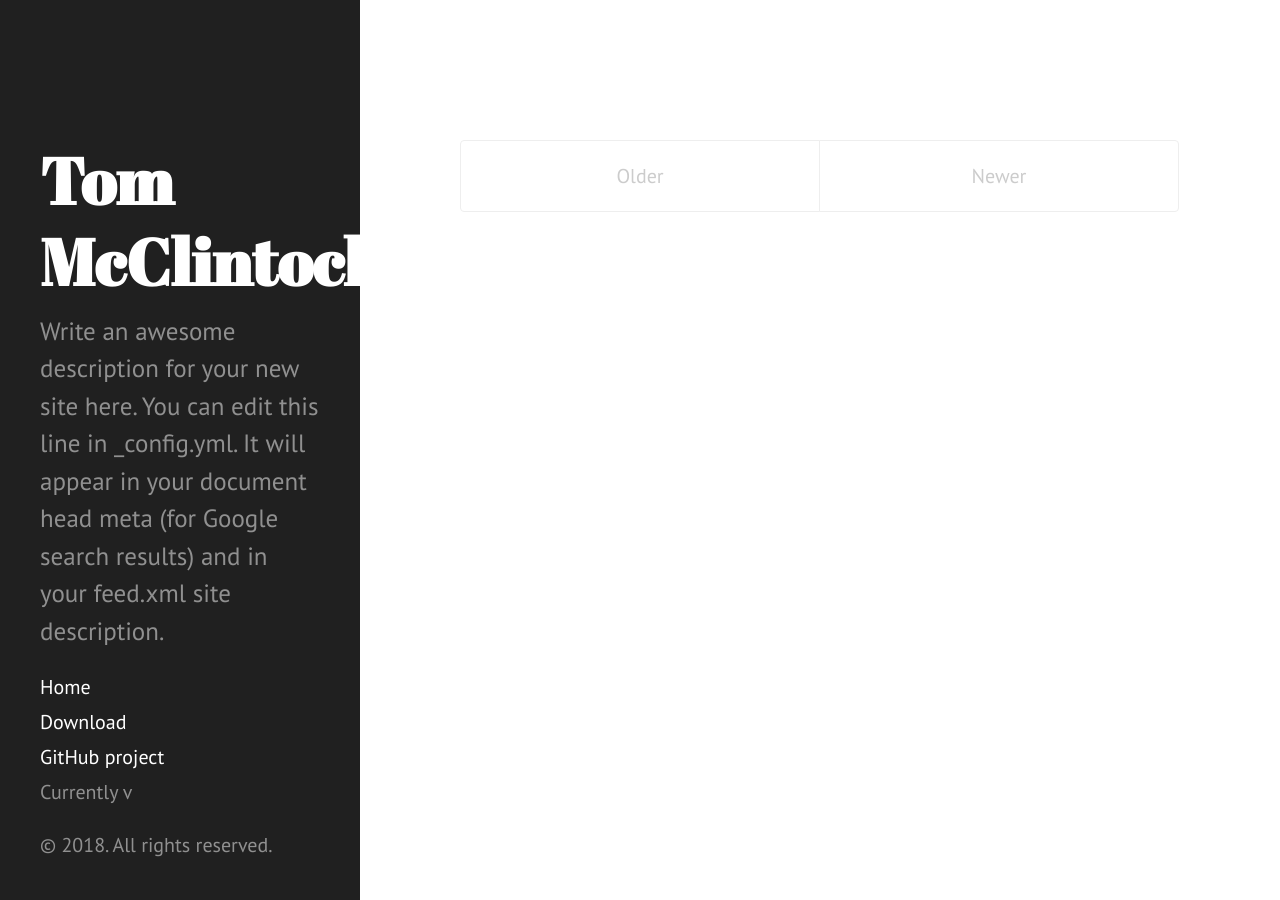
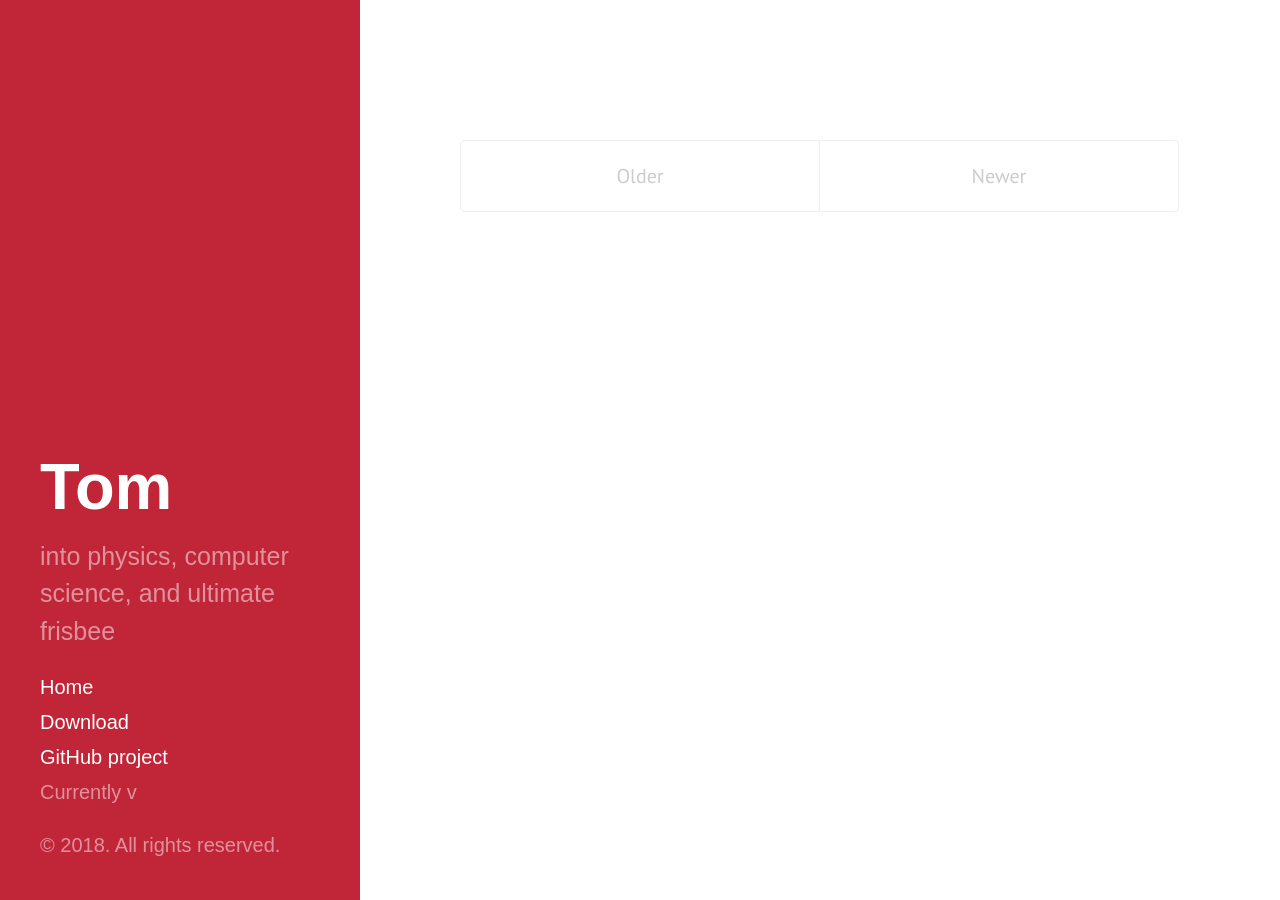
Before and after one commit to tmcclintock/temp.webpage, a Jekyll site: the page built from index.html, in a window 1280 px wide. Built offline with Jekyll 4.4.1, drawn with Linux system fonts in a browser that asks for light colours.

Commit message:
Working on having my own test theme.

```diff
--- a/_config.yml
+++ b/_config.yml
@@ -1,28 +1,14 @@
-# Welcome to Jekyll!
-#
-# This config file is meant for settings that affect your whole blog, values
-# which you are expected to set up once and rarely edit after that. If you find
-# yourself editing this file very often, consider using Jekyll's data files
-# feature for the data you need to update frequently.
-#
-# For technical reasons, this file is *NOT* reloaded automatically when you use
-# 'bundle exec jekyll serve'. If you change this file, please restart the server process.
-
-# Site settings
-# These are used to personalize your new site. If you look in the HTML files,
-# you will see them accessed via {{ site.title }}, {{ site.email }}, and so on.
-# You can create any custom variable you would like, and they will be accessible
-# in the templates via {{ site.myvariable }}.
-title: Tom McClintock
-email: tmcclintock89@gmail.com
+title: Tom
 description: >- # this means to ignore newlines until "baseurl:"
-  Write an awesome description for your new site here. You can edit this
-  line in _config.yml. It will appear in your document head meta (for
-  Google search results) and in your feed.xml site description.
+  into physics, computer science, and ultimate frisbee
 baseurl: "" # the subpath of your site, e.g. /blog
 url: "" # the base hostname & protocol for your site, e.g. http://example.com
 #twitter_username: jekyllrb
 github_username:  tmcclintock
+
+author:
+  name: "Tom McClintock"
+  email: "tmcclintock89@gmail.com"
 
 # Build settings
 markdown: kramdown
--- a/_includes/head.html
+++ b/_includes/head.html
@@ -18,12 +18,19 @@
   <link rel="stylesheet" href="{{ site.baseurl }}public/css/poole.css">
   <link rel="stylesheet" href="{{ site.baseurl }}public/css/syntax.css">
   <link rel="stylesheet" href="{{ site.baseurl }}public/css/hyde.css">
-  <link rel="stylesheet" href="http://fonts.googleapis.com/css?family=PT+Sans:400,400italic,700|Abril+Fatface">
+  <link rel="stylesheet" href="http://fonts.googleapis.com/css?family=PT+Serif:400,400italic,700%7CPT+Sans:400|Crimson+Text">
 
   <!-- Icons -->
-  <link rel="apple-touch-icon-precomposed" sizes="144x144" href="{{ site.baseurl }}public/apple-touch-icon-144-precomposed.png">
-                                 <link rel="shortcut icon" href="{{ site.baseurl }}public/favicon.ico">
+  <link rel="apple-touch-icon-precomposed" sizes="144x144" href="{{ site.baseurl }}public/apple-touch-icon.png">
+  <link rel="shortcut icon" href="{{ site.baseurl }}public/favicon.ico">
 
   <!-- RSS -->
   <link rel="alternate" type="application/rss+xml" title="RSS" href="/atom.xml">
 </head>
+
+<!-- Mathjax -->
+  <script type="text/x-mathjax-config">
+    MathJax.Hub.Config({ TeX: { equationNumbers: { autoNumber: "AMS" } }, tex2jax: { inlineMath: [ ['$','$'],], displayMath: [ ['$$','$$'] ], processEscapes: true, } });
+  </script>
+  <script type="text/javascript" src="https://cdn.mathjax.org/mathjax/latest/MathJax.js?config=TeX-AMS-MML_HTMLorMML">
+  </script>
--- a/_layouts/default.html
+++ b/_layouts/default.html
@@ -3,7 +3,7 @@
 
   {% include head.html %}
 
-  <body>
+  <body class="theme-base-test">
 
     {% include sidebar.html %}
 
--- a/public/css/hyde.css
+++ b/public/css/hyde.css
@@ -32,7 +32,7 @@
  */
 
 html {
-  font-family: "PT Sans", Helvetica, Arial, sans-serif;
+  font-family: Palatino, Times, serif;
 }
 @media (min-width: 48em) {
   html {
@@ -54,6 +54,7 @@ html {
  */
 
 .sidebar {
+  font-family: Arial, Times, serif;
   text-align: center;
   padding: 2rem 1rem;
   color: rgba(255,255,255,.5);
@@ -79,7 +80,7 @@ html {
 .sidebar-about h1 {
   color: #fff;
   margin-top: 0;
-  font-family: "Abril Fatface", serif;
+  font-family: "Arial", serif;
   font-size: 3.25rem;
 }
 
@@ -248,3 +249,12 @@ a.sidebar-nav-item:focus {
 .theme-base-0f .related-posts li a:hover {
   color: #8f5536;
 }
+
+/* My test theme */
+.theme-base-test .sidebar {
+  background-color: #c02538;
+}
+.theme-base-test .content a,
+.theme-base-test .related-posts li a:hover {
+  color: #8f5536;
+}
```
